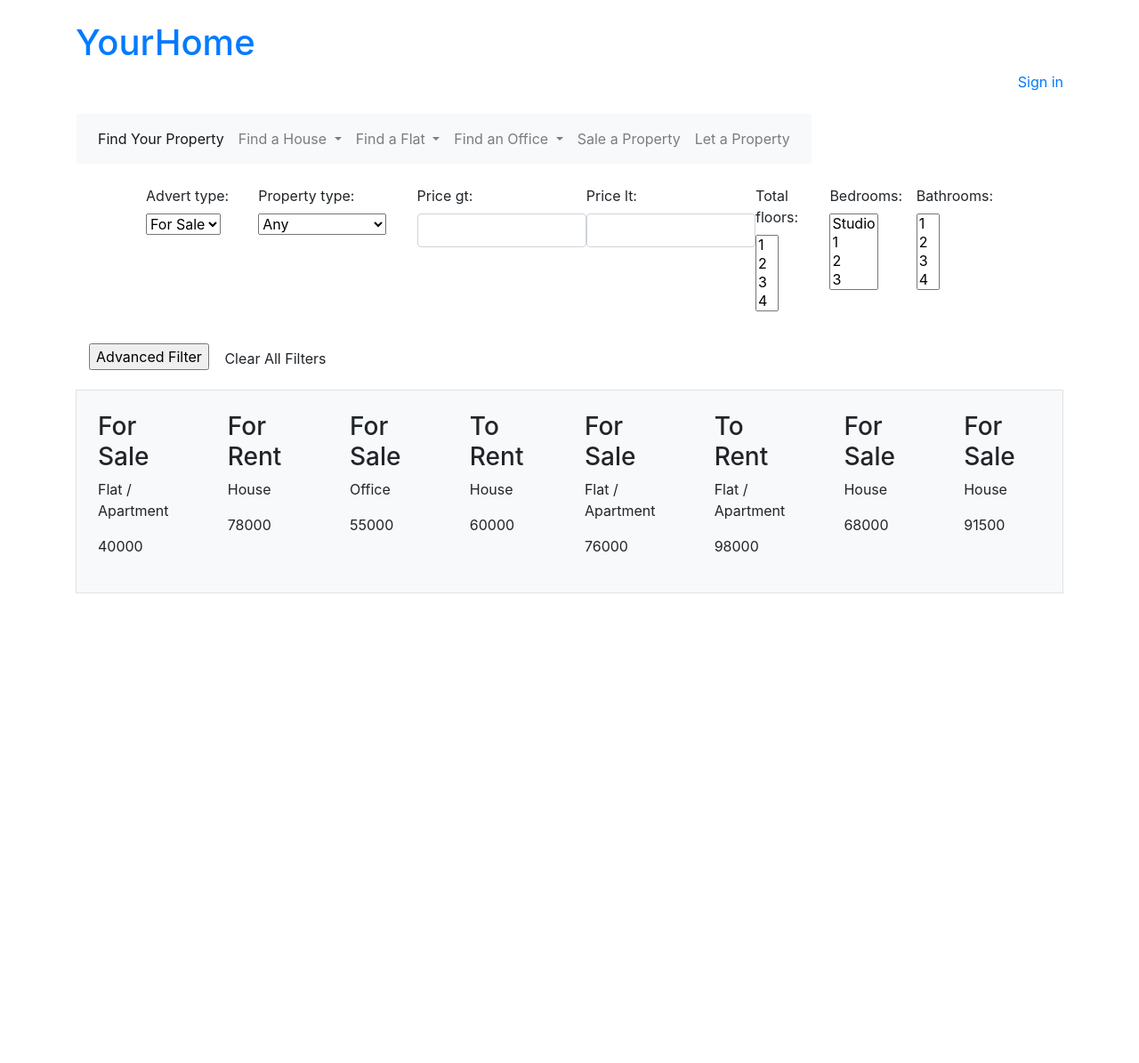
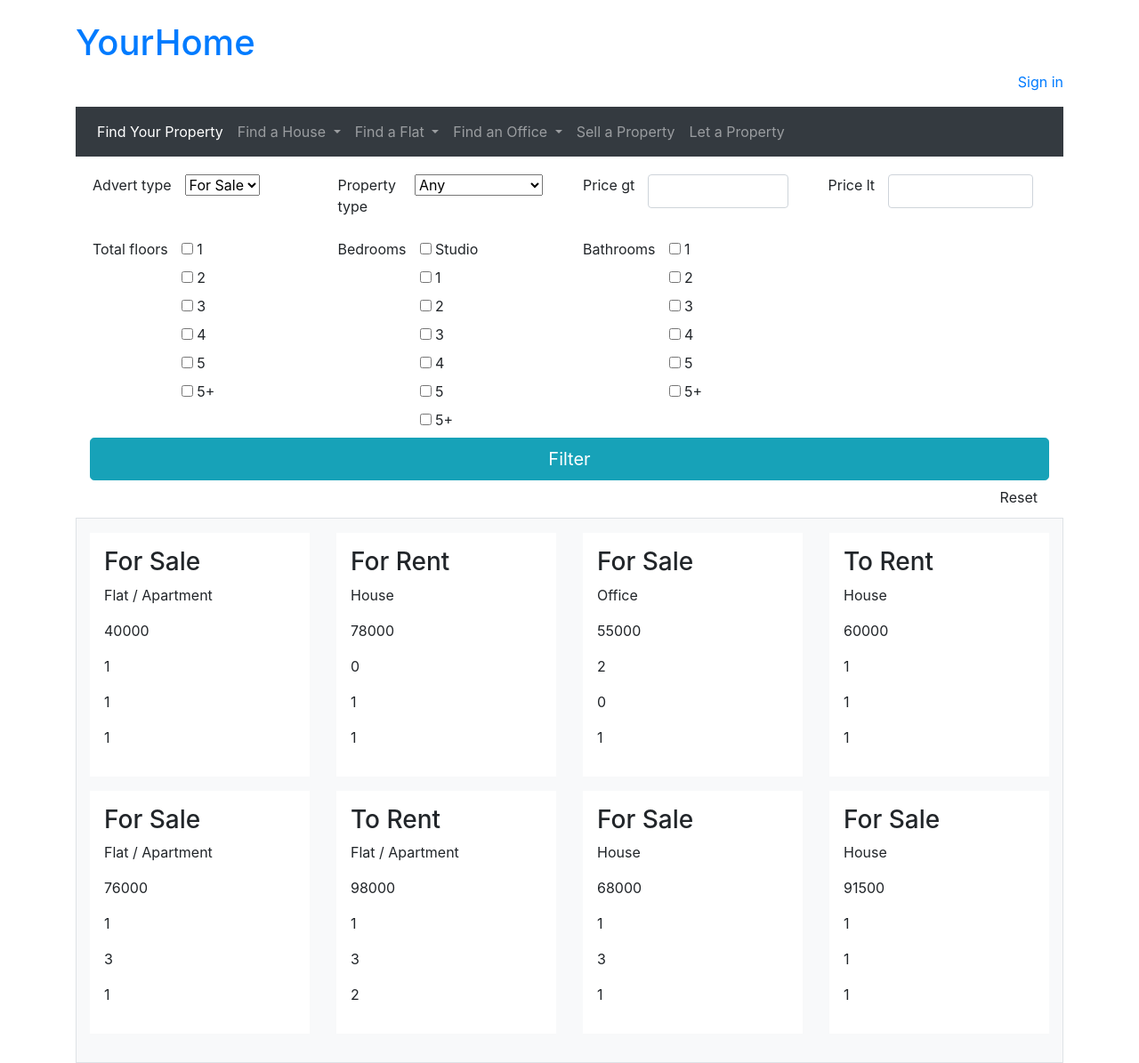
Before and after one commit to LitGreen/yourhome, a Django app: page /filtered_properties/slug/slug in a window 1280 px wide. Shown: the whole page at 89% size. Before the commit the page ends 667 px from the top, so only its background shows below. Run offline with Django 5.2, Linux system fonts and the light colour scheme; data comes from the database, SQL or seed files in the repository; both versions use the stored data as it was after the commit; some libraries are stand-ins or nearby versions.

Commit message:
Templates styling

```diff
--- a/templates/navbar.html
+++ b/templates/navbar.html
@@ -11,10 +11,7 @@
     <div class="login-register d-flex align-items-end flex-column">
         <p><a href="">Sign in</a></p>
     </div>
-</div>
-
-<div class="navbar container">
-    <nav class="navbar navbar-expand-lg navbar-light bg-light">
+    <nav class="navbar sticky-top navbar-expand-lg navbar-dark bg-dark">
         <button class="navbar-toggler" type="button" data-toggle="collapse" data-target="#navbarSupportedContent"
             aria-controls="navbarSupportedContent" aria-expanded="false" aria-label="Toggle navigation">
             <span class="navbar-toggler-icon"></span>
@@ -26,8 +23,10 @@
                     <a class="nav-link active" href="/">Find Your Property</a>
                 </li>
                 <li class="nav-item dropdown">
-                    <a class="nav-link dropdown-toggle" href="{% url 'filtered_properties' property_type_slug='default_property_type' advert_type_slug='default_advert_type' %}" id="navbarDropdown" role="button"
-                        data-toggle="dropdown" aria-haspopup="true" aria-expanded="false">
+                    <a class="nav-link dropdown-toggle"
+                        href="{% url 'filtered_properties' property_type_slug='default_property_type' advert_type_slug='default_advert_type' %}"
+                        id="navbarDropdown" role="button" data-toggle="dropdown" aria-haspopup="true"
+                        aria-expanded="false">
                         Find a House
                     </a>
                     <div class="dropdown-menu" aria-labelledby="navbarDropdown">
@@ -42,10 +41,12 @@
                         Find a Flat
                     </a>
                     <div class="dropdown-menu" aria-labelledby="navbarDropdown">
-                        <a class="dropdown-item" href="{% url 'filtered_properties' 'Flat / Apartment'|slugify 'for-sale' %}">For
+                        <a class="dropdown-item"
+                            href="{% url 'filtered_properties' 'Flat / Apartment'|slugify 'for-sale' %}">For
                             Sale</a>
                         <div class="dropdown-divider"></div>
-                        <a class="dropdown-item" href="{% url 'filtered_properties' 'Flat / Apartment'|slugify 'to-rent' %}">To
+                        <a class="dropdown-item"
+                            href="{% url 'filtered_properties' 'Flat / Apartment'|slugify 'to-rent' %}">To
                             Rent</a>
                     </div>
                 </li>
@@ -61,12 +62,14 @@
                     </div>
                 </li>
                 <li class="nav-item">
-                    <a class="nav-link" href="#">Sale a Property</a>
+                    <a class="nav-link" href="#">Sell a Property</a>
                 </li>
                 <li class="nav-item">
                     <a class="nav-link" href="#">Let a Property</a>
                 </li>
+
             </ul>
         </div>
     </nav>
+
 </div>
--- a/yourhome/forms.py
+++ b/yourhome/forms.py
@@ -7,10 +7,9 @@ class MultiselectFilterForm(forms.Form):
     property_type = forms.ChoiceField(choices=[('Any', 'Any')] + list(Property.PropertyType.choices), required=False)
     price_gt = forms.IntegerField(min_value=0, required=False)
     price_lt = forms.IntegerField(min_value=0, required=False)
-    total_floors = forms.MultipleChoiceField(choices=Property.TotalFloors.choices, required=False)
-    bedrooms = forms.MultipleChoiceField(choices=Property.Bedrooms.choices, required=False)
-    bathrooms = forms.MultipleChoiceField(choices=Property.Bathrooms.choices, required=False)
-
+    total_floors = forms.MultipleChoiceField(choices=Property.TotalFloors.choices, widget=forms.CheckboxSelectMultiple, required=False)
+    bedrooms = forms.MultipleChoiceField(choices=Property.Bedrooms.choices, widget=forms.CheckboxSelectMultiple, required=False)
+    bathrooms = forms.MultipleChoiceField(choices=Property.Bathrooms.choices, widget=forms.CheckboxSelectMultiple, required=False)
 
     def __init__(self, *args, **kwargs):
         super().__init__(*args, **kwargs)
--- a/yourhome/templates/yourhome/filtered_properties.html
+++ b/yourhome/templates/yourhome/filtered_properties.html
@@ -5,45 +5,64 @@
 {% block content %}
 
 <div class="container filtered_properies-container">
-    <div class="container form-container d-flex bd-highlight pb-3">
-        <form method="get">
-            <div class="col px-md-5">
-                <div class="p-3 d-flex">
-                    <input type="hidden" name="advert_type" value="{{ form.advert_type.value }}">
-                    <input type="hidden" name="property_type" value="{{ form.property_type.value }}">
-                    {{ form.as_p }}
-                </div>
+    <div class="container">
+
+    <form class="row p-1" method="get">
+
+        {% for field in form %}
+        <div class="col-sm-3 d-flex pt-3">
+            <label for="{{ field.id_for_label }}">{{ field.label }}</label>
+            <div class="col">
+                {{ field }}
 
             </div>
-            {% if messages %}
-            <ul class="messages">
-                {% for message in messages %}
-                <li{% if message.tags %} class="{{ message.tags }}" {% endif %}>{{ message }}</li>
-                    {% endfor %}
-            </ul>
-            {% endif %}
-            <input type="submit" value="Advanced Filter"
-                formaction="{% url 'filtered_properties' property_type_slug='default_property_type' advert_type_slug='default_advert_type' %}">
-            <a class="btn ml-auto mr-2" href="{% url 'filtered_properties' property_type_slug='default_property_type' advert_type_slug='default_advert_type' %}"> Clear All Filters </a>
-            </form>
-    </div>
+        </div>
+        {% endfor %}
 
 
-    <div class="row justify-content-start mx-md-n5">
-        <div class="property-gallery col justify-content-start px-md-5">
-            <div class="d-flex border bg-light">
-                {% for property in properties %}
-                <div class="p-4">
+
+
+
+        {% if messages %}
+        <ul class="messages mx-2">
+            {% for message in messages %}
+            <li{% if message.tags %} class="{{ message.tags }}" {% endif %}>{{ message }}</li>
+                {% endfor %}
+        </ul>
+        {% endif %}
+
+        <div class="buttons">
+            <input type="submit" class="btn btn-info btn-lg btn-block" value="Filter"
+                formaction="{% url 'filtered_properties' property_type_slug='default_property_type' advert_type_slug='default_advert_type' %}">
+            <a class="btn ml-auto d-flex justify-content-end"
+                href="{% url 'filtered_properties' property_type_slug='default_property_type' advert_type_slug='default_advert_type' %}">
+                Reset </a>
+        </div>
+
+    </form>
+    </div>
+    <div class="container bg-light">
+        <div class="row justify-content-start py-3 border bg-light">
+            {% for property in properties %}
+            <div class="col-sm-3 pb-3">
+                <div class="bg-body p-3">
                     <h3>{{ property.advert_type }}</h3>
                     <p>{{ property.property_type }}</p>
                     <p>{{ property.price }}</p>
+                    <p>{{ property.total_floors }}</p>
+                    <p>{{ property.bedrooms }}</p>
+                    <p>{{ property.bathrooms }}</p>
                 </div>
-                {% empty %}
-                <p>No properties found.</p>
-                {% endfor %}
             </div>
+            {% empty %}
+            <p class="p-3">No properties found.</p>
+            {% endfor %}
         </div>
     </div>
+
 </div>
 
+
+
+
 {% endblock content %}
--- a/yourhome/views.py
+++ b/yourhome/views.py
@@ -67,9 +67,9 @@ def multiselectFilter(request, advert_type_slug=None, property_type_slug=None):
     property_type = property_type_map.get(property_type_slug, request.GET.get('property_type'))
     advert_type = advert_type_map.get(advert_type_slug, request.GET.get('advert_type'))
 
-    total_floors = [int(floor) for floor in request.GET.getlist('total_floors')]
-    bedrooms = [int(bedroom) for bedroom in request.GET.getlist('bedrooms')]
-    bathrooms = [int(bathroom) for bathroom in request.GET.getlist('bathrooms')]
+    total_floors = request.GET.getlist('total_floors')
+    bedrooms = request.GET.getlist('bedrooms')
+    bathrooms = request.GET.getlist('bathrooms')
     price_gt = request.GET.get('price_gt', '')
     price_lt = request.GET.get('price_lt', '')
 
```
Also changed, not shown: yourhome/templates/yourhome/home.html (+55 -31 lines), db.sqlite3, housel.png (added).
